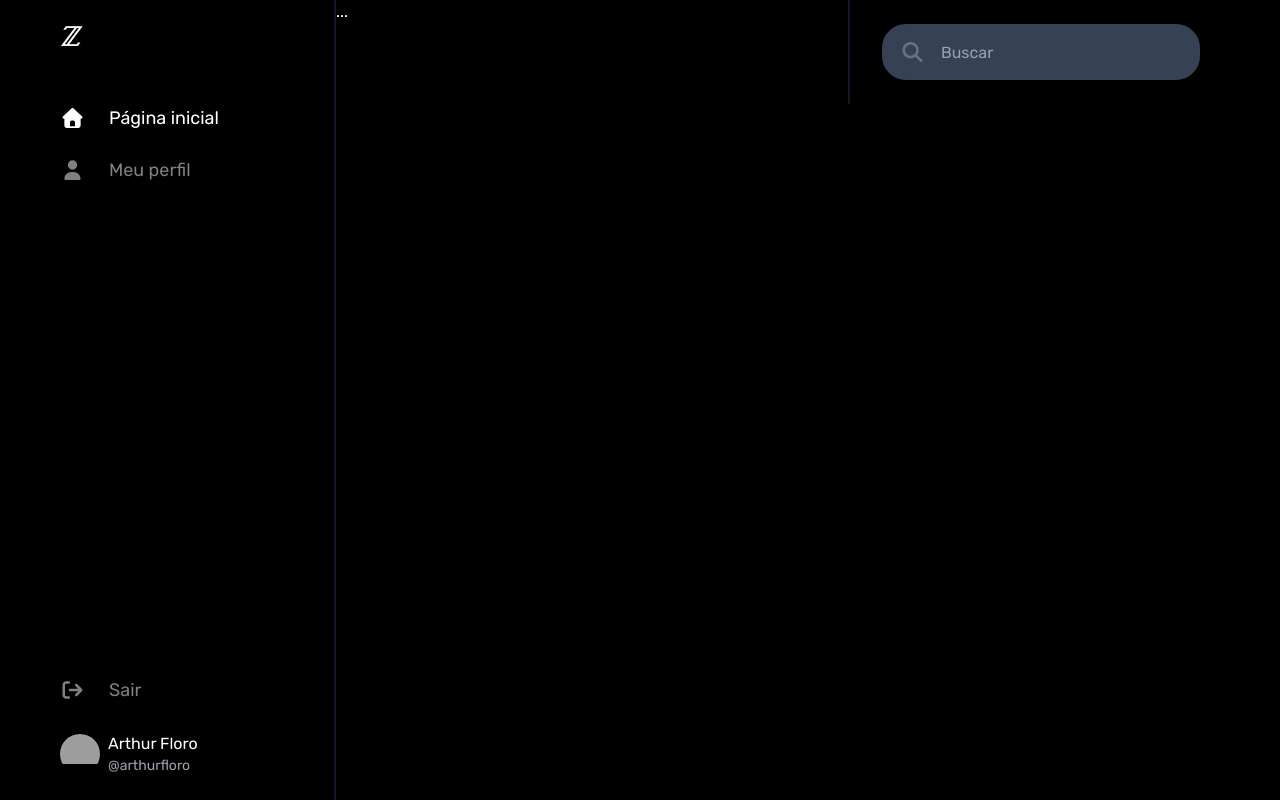
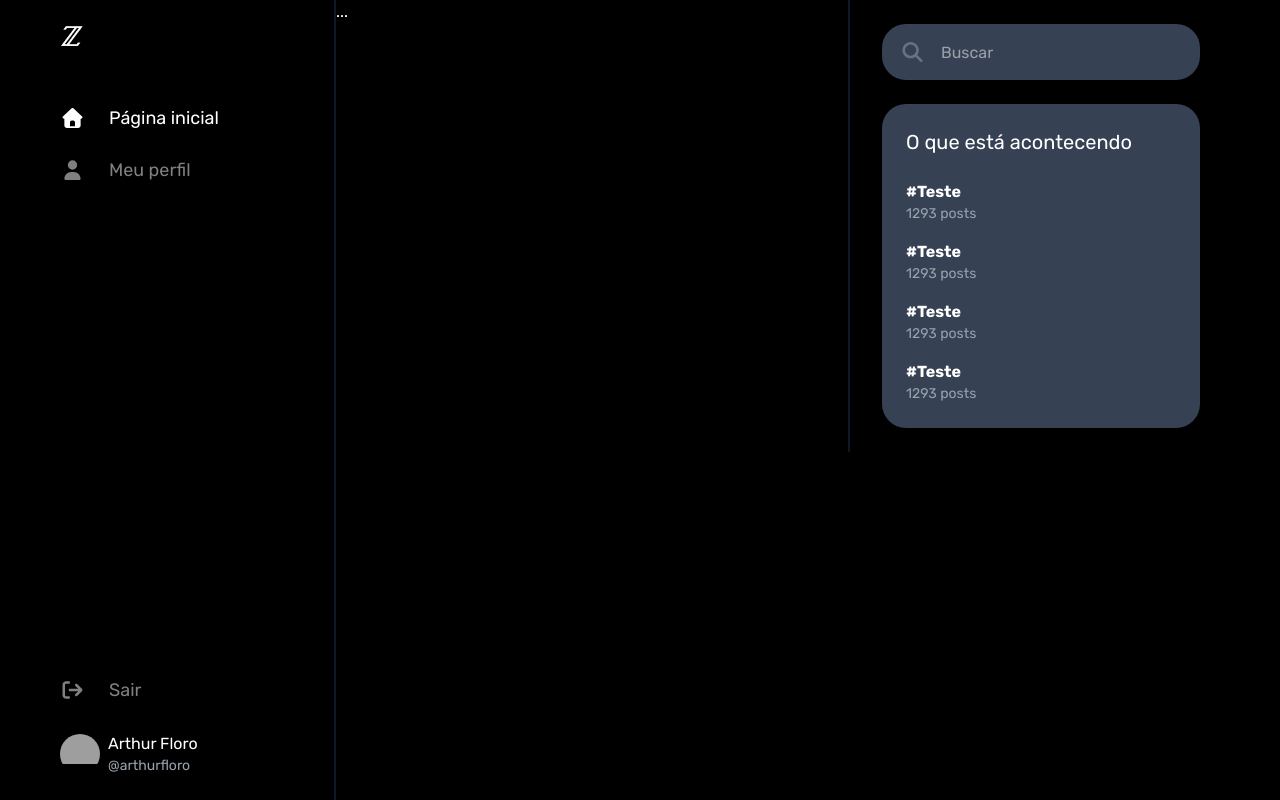
Before and after one commit to ArthurFloro/clone-x-frontend, a Next.js app: page /home in a window 1280 px wide. Built offline with nearby package versions, Linux system fonts and the light colour scheme; grey boxes are pictures that could not be loaded.

Commit message:
feat: componente trending area e trending items, uso da propriedade group do tailwind

```diff
--- a/app/(ui)/layout.tsx
+++ b/app/(ui)/layout.tsx
@@ -5,6 +5,7 @@ import { faHouse, faUser } from "@fortawesome/free-solid-svg-icons";
 import { NavLogout } from "../components/nav/nav-logout";
 import { NavMyProfile } from "../components/nav/nav-myprofile";
 import { SearchInput } from "../components/ui/search-input";
+import { TrendinArea } from "../components/ui/trending-area";
 
 type Props = {
   children: React.ReactNode;
@@ -30,6 +31,7 @@ export default function Layout({ children }: Props) {
       <section className="flex-1 max-w-lg">{children}</section>
       <aside className="flex lg:flex flex-col gap-6 sticky top-0 h-fit w-96 px-8 py-6 border-l-2 border-gray-900">
         <SearchInput hideOnSearch />
+        <TrendinArea/>
       </aside>
     </main>
   );
--- /dev/null
+++ b/app/components/ui/trending-area.tsx
@@ -0,0 +1,15 @@
+import { TrendingItem } from "./trending-item";
+
+export const TrendinArea = () => {
+  return (
+    <div className="bg-gray-700 rounded-3xl">
+      <h2 className="text-xl p-6">O que está acontecendo</h2>
+      <div className="flex flex-col gap-4 p-6 pt-0">
+        <TrendingItem label="#Teste" count={1293} />
+        <TrendingItem label="#Teste" count={1293} />
+        <TrendingItem label="#Teste" count={1293} />
+        <TrendingItem label="#Teste" count={1293} />
+      </div>
+    </div>
+  );
+};
--- /dev/null
+++ b/app/components/ui/trending-item.tsx
@@ -0,0 +1,18 @@
+import Link from "next/link";
+
+type Props = {
+  label: string;
+  count: number;
+};
+
+export const TrendingItem = ({ label, count }: Props) => {
+  return (
+    <Link
+      href={`/search?q=${encodeURIComponent(label)}`}
+      className="group/item"
+    >
+      <div className="group-hover/item:underline font-bold">{label}</div>
+      <div className="text-sm text-gray-400">{count} posts</div>
+    </Link>
+  );
+};
```
